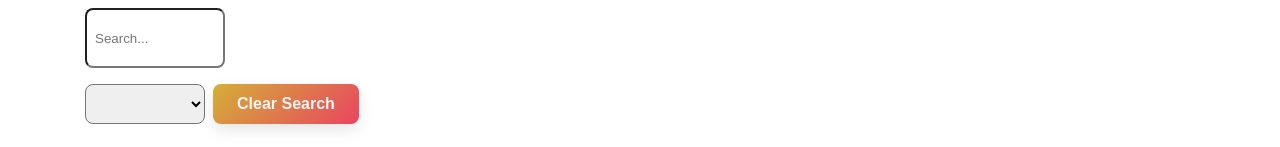
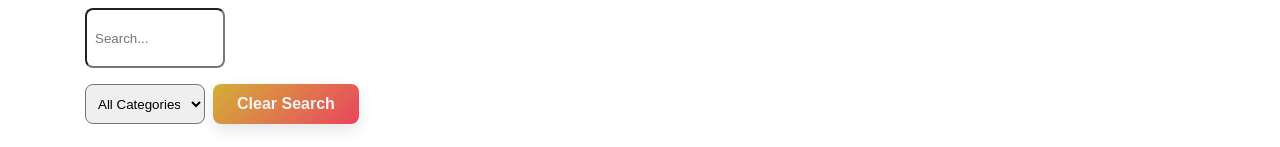
Before and after one commit to amgallo1213/LoveMenu, a React (Vite) app: page / in a window 1280 px wide. Shown: the top 147 px of the page. Built offline with nearby package versions, Linux system fonts and the light colour scheme.

Commit message:
updates to data file

```diff
--- a/src/data.js
+++ b/src/data.js
@@ -108,7 +108,7 @@ export const foods = [
         ],
         "allergens": "gluten, dairy, allium, capsaicin, eggs, garlic, citrus, mustard",
         "tableside": "Savory hush puppies with honey butter",
-        "notes": "8 per order"
+        "notes": "6-8 per order"
     },
     {
         "id": 5,
@@ -180,7 +180,7 @@ export const foods = [
     {
         "id": 7,
         "name": "Ruby Red & Golden Beet Salad",
-        "menuDescription": "apples, walnuts, herb-yogurt dressing , local greens, lemon gastrique",
+        "menuDescription": "apples, walnuts, herb-yogurt dressing, local greens, lemon gastrique",
         "meal": [
             ["brunch, "],
             ["lunch, "],
@@ -206,7 +206,7 @@ export const foods = [
         ],
         "allergens": "allium, garlic (herb yogurt), alcohol, vinegar, citrus, nuts, capsaicin",
         "tableside": "Our ruby and golden beet salad with apples, toasted walnuts on a bed of herb-yogurt dressing",
-        "notes": "red wine and white wine vinegar bring a tartness to the beats, while the herb yogurt provides a creamy base to mellow out the sharper flavors of the vegetables."
+        "notes": "roasted earthy beets mixed with shaved fennel and apple slices, while the herb yogurt provides a creamy base to mellow out the sharper flavors of the vegetables."
     },
     {
         "id": 8,
@@ -215,6 +215,7 @@ export const foods = [
         "meal": [
             ["brunch, "],
             ["lunch"],
+            ["dinner"],
         ],
         "category": "appetizer",
         "components": [
@@ -245,7 +246,7 @@ export const foods = [
                 " shrimp sauce : heavy cream, tomato paste, water, shrimp shells (for stock), butter, garlic, shallot, celery, cubanelle, red bell pepper, scallions, white wine, chili suace, tabasco, black & white peppercorns, Aleppo, mace, red chili flake, cumin, fennel seed, thyme, dehydrated onion, paprika, vinegar "
             ],
             [
-                " Build : Four U12 shrimp served on top of house grits, with fried shishitos and shallots smothered in our shrimp sauce. Garnished with red mustard frill micro greens."
+                " Build : Six U12 shrimp served on top of house grits, with fried shishitos and shallots smothered in our shrimp sauce. Garnished with red mustard frill micro greens."
             ],
         ],
         "allergens": "shellfish, dairy, alcohol, allium, garlic (shrimp sauce), capsaicin, Capsicum, nightshade, tomato",
@@ -369,7 +370,7 @@ export const foods = [
             ["lunch, "],
             ["dinner"]
         ],
-        "category": "brunch/lunch/dinner",
+        "category": "dinner entree",
         "components": [
             [
                 " Build : Six ricotta ravioli, parm stock (contains allium), grated parm, butter "
@@ -391,7 +392,8 @@ export const foods = [
             ],
         ],
         "allergens": "allium, garlic, nightshades, gluten, dairy, corn, vinegar, alcohol, citrus, honey, piperine (peppercorn breadcrumb)",
-        "tableside": "Housemade ricotta ravioli, sweet corn saute, fresh basil sauce, and breadcrumbs"
+        "tableside": "Housemade ricotta ravioli, sweet corn saute, fresh basil sauce, and breadcrumbs",
+        "notes" : "also served as an entree at lunch and brunch"
     },
     {
         "id": 15,
@@ -402,7 +404,7 @@ export const foods = [
             ["lunch, "],
             ["dinner"]
         ],
-        "category": "brunch/lunch/dinner",
+        "category": "appetizer",
         "components": [
             [
                 " Build : Risotto, cauliflower, parm stock, truffle butter, grated parm, creme fraiche, salt, lemon "
@@ -419,7 +421,7 @@ export const foods = [
         ],
         "allergens": "Allium, dairy, alcohol, nuts, mustard, citrus, soy",
         "tableside": "Our truffle infused fall risotto with brandied butternut squash and pears, garnished with hazelnut, rosemary and chives",
-        "notes": "rich, savory, umami, fall flavors"
+        "notes": "rich, savory, umami, fall flavors. also served as an entree at lunch and brunch."
     },
     {
         "id": 16,
@@ -486,7 +488,7 @@ export const foods = [
                 " Long Hot Aioli : mayo, white wine vin, black pepper, salt, confit garlic, roasted long hots/pickled long hots "
             ],
             [
-                " Build : sesame seed bun, long hot aioli, burger patty, fried onions, pimento cheese "
+                " Build : sesame seed bun, long hot aioli, burger patty, fried onions, ciioer sharp cheddar cheese "
             ],
         ],
         "allergens": "dairy, gluten, allium, garlic, capsicum, capsaicin, canola oil, vinegar, mustard, egg, soy, nightshade",
@@ -539,7 +541,7 @@ export const foods = [
                 " Build : crumbled feta, pickled basil, picked dill, cherry tomatoes, Aleppo, chives, dry oregano "
             ],
             [
-                " Oregano Red Wine Vinaigrette : red wine vinegar, blended oil, sugar, whole black peppercorn, fennel seed, chili powder, oregano, thyme, xanthan "
+                " Oregano Red Wine Vinaigrette : red wine vinegar, blended oil, sugar, whole black peppercorn, fennel seed, chili powder, oregano, thyme, xantham "
             ],
             [
                 " Red Wine Pickled Red Onion : red wine vin, white wine vin, sugar, water, fennel seed, chili flake, thyme, oregano, garlic, salt, canola oil "
@@ -807,7 +809,7 @@ export const foods = [
                 " garnishes : toast, wine soaked raisins, spiced pepitas, candied pecans, cornichons, seasonal fruit, rosemary "
             ]
         ],
-        "allergens": "nuts, citrus (lemon in goat cheese), alcohol, gluten, ",
+        "allergens": "nuts, citrus (lemon in goat cheese), alcohol, gluten, allium (cornichon) ",
         "tableside": "",
         "notes": "1 oz portions of each cheese, nothing too adventurous, can switch out blue cheese if asked"
     },
@@ -867,39 +869,6 @@ export const foods = [
         "notes": ""
     },
     {
-        "id": 32,
-        "name": "Handmade Ricotta Ravioli",
-        "menuDescription": "sweet summer corn saute, fresh basil sauce and peppercorn breadcrumbs",
-        "meal": [
-            ["brunch, "],
-            ["lunch, "],
-            ["dinner"]
-        ],
-        "category": "brunch/lunch/dinner",
-        "components": [
-            [
-                " ricotta ravioli : 6 per order, parm stock (contains allium), grated parm, butter "
-            ],
-            [
-                " corn thyme beurre blanc : corn, parm stock, thyme, beurre blanc, white wine, cornstarch, butter, parmesan, lemon juice, salt "
-            ],
-            [
-                " basil arugula pistou : basil, arugula, roasted garlic, xanthan gum, EVOO, grated parm, salt, honey, lemon zest "
-            ],
-            ,
-            [
-                " slow roasted cherry tomatoes : cherry tomatoes, thyme, oregano, roasted garlic, sherry vinegar, fennel, EVOO, sugar, salt, black pepper "
-            ],
-            ,
-            [
-                " garlic black pepper breadcrumbs : ciabatta croutons, garlic oil, black pepper, salt "
-            ],
-        ],
-        "allergens": "allium, garlic, nightshade, gluten, diary, corn, vinegar, alcohol, citrus, honey, piperine",
-        "tableside": "house made ricotta ravioli, sweet corn saute, fresh basil sauce and breadcrumbs",
-        "notes": ""
-    },
-    {
         "id": 33,
         "name": "Shrimp & Scallop Spaghetti",
         "menuDescription": "lemon butter, grilled artichoke hearts, capers, herbs and parmesan frico",
@@ -954,7 +923,7 @@ export const foods = [
                 " sugo sauce : tomato paste, dry white wine, heavy cream, short rib braising liquid, canned tomtaotes, citrus (lemon juice - can be omitted) "
             ],
             [
-                " fried onions : battered with flour, ssemonlin, salt, cumin, coriander, rice flour and mustard powder "
+                " fried onions : battered with flour, semonlina, salt, cumin, coriander, rice flour and mustard powder "
             ],
             [
                 " garnish : chives, fresh basil, grated parm, fried onions "
@@ -980,11 +949,17 @@ export const foods = [
                 " Green Apple Parsnip Soubise: Spanish onions, green apples, parsnips, blended oil, apple cider vinegar, Light brown sugar, garlic cloves, white peppercorns, mustard seeds, sachet, rosemary, thyme "
             ],
             [
-                " Cider Mustard Bourbon Glaze: Apple cider vinegar, apple cider, bourbon, mustard powder, pickled mustard seeds, ginger, rosemary, butter ",
-                " Pork Brine: salt, garlic, onion, mustard powder, rosemary, thyme, lemon peel, fennel seed, coriander, honey, Worcestershire ",
-                " Pork Cutlet Marinade: Dijon mustard, honey, blended oil. Salt, lemon juice/zest, Worcestershire, black pepper, confit garlic, rosemary",
+                " Cider Mustard Bourbon Glaze: Apple cider vinegar, apple cider, bourbon, mustard powder, pickled mustard seeds, ginger, rosemary, butter "
+            ],
+            [
+                " Pork Brine: salt, garlic, onion, mustard powder, rosemary, thyme, lemon peel, fennel seed, coriander, honey, Worcestershire "
+            ],
+            [
+                " Pork Cutlet Marinade: Dijon mustard, honey, blended oil. Salt, lemon juice/zest, Worcestershire, black pepper, confit garlic, rosemary"
+            ],
+            [
                 "Spiced Sweet Roasted Potatoes: sweet potatoes, blackening seasoning, olive oil, salt"
-            ],
+            ]
         ],
         "allergens": "Fin fish (Worcestershire), apple, allium, citrus, mustard, pepper, capsaicin (blackening seasoning on sweet potatoes), Dairy (removable), Alcohol (removable).",
         "tableside": "Our bourbon cider glazed pork chop with roasted sweet potatoes and seared apples",
@@ -1025,7 +1000,7 @@ export const foods = [
                 " cornbread : AP flour, cornmeal, sugar, light brown sugar, baking powder, baking soda, kosher salt, milk, drawn butter, eggs, blended oil, roasted garlic bulb "
             ],
             [
-                " garnish : slated honey butter"
+                " garnish : salted honey butter"
             ],
         ],
         "allergens": "gluten, dairy, allium, eggs, canola oil, garlic",
@@ -1221,7 +1196,7 @@ export const foods = [
         "category": "cocktails",
         "components": [
             [
-                " blueberry hibiscus tea, simple syrup, lime juice, fever tree sparkling grapefruit "
+                " alpine tea, simple syrup, lime juice, fever tree sparkling grapefruit "
             ],
             [
                 " garnish : lime, rosemary sprig "
@@ -1408,9 +1383,6 @@ export const foods = [
             [
                 " pale golden hue & a crisp clean finish "
             ],
-            [
-                " : "
-            ],
         ],
         "allergens": "",
         "tableside": "",
@@ -1477,9 +1449,6 @@ export const foods = [
             [
                 " brewed with 5 northwest hops, approachable bitterness with a balanced malt body. 65 calories "
             ],
-            [
-                " : "
-            ],
         ],
         "allergens": "",
         "tableside": "",
@@ -1541,7 +1510,7 @@ export const foods = [
             ["lunch, "],
             ["dinner"]
         ],
-        "category": "wine",
+        "category": "glass wine",
         "components": [
             [
                 " xarel-lo, macabeo, parellada "
@@ -1563,7 +1532,7 @@ export const foods = [
             ["lunch, "],
             ["dinner"]
         ],
-        "category": "wine",
+        "category": "glass wine",
         "components": [
             [
                 " 90% glera, 10% pinot noir "
@@ -1585,7 +1554,7 @@ export const foods = [
             ["lunch, "],
             ["dinner"]
         ],
-        "category": "wine",
+        "category": "glass wine",
         "components": [
             [
                 " lemon, lime zest, peach, floral, very crisp and bright "
@@ -1604,7 +1573,7 @@ export const foods = [
             ["lunch, "],
             ["dinner"]
         ],
-        "category": "wine",
+        "category": "glass wine",
         "components": [
             [
                 " elegent and restrained. grassy traditional NZ sauv blanc but less aggressive. rounder and richer in flavor than most. "
@@ -1623,7 +1592,7 @@ export const foods = [
             ["lunch, "],
             ["dinner"]
         ],
-        "category": "wine",
+        "category": "glass wine",
         "components": [
             [
                 " crisp minerality while maintaining a medium body, a fair bit of saltiness, finish of white-pulp fruit "
@@ -1648,7 +1617,7 @@ export const foods = [
             ["lunch, "],
             ["dinner"]
         ],
-        "category": "wine",
+        "category": "glass wine",
         "components": [
             [
                 " 5 month aged in stainless steel tanks. no barrel aging. nose has hints of white fleshed fruit and citrus. fresh and fruity on the palate wiht a salty finish. good acidity and minerality. "
@@ -1673,7 +1642,7 @@ export const foods = [
             ["lunch, "],
             ["dinner"]
         ],
-        "category": "wine",
+        "category": "glass wine",
         "components": [
             [
                 " elegant and vibrant profile with a ruby red hue. "
@@ -1695,7 +1664,7 @@ export const foods = [
             ["lunch, "],
             ["dinner"]
         ],
-        "category": "wine",
+        "category": "glass wine",
         "components": [
             [
                 " fruit forward and savory sensation "
@@ -1711,16 +1680,16 @@ export const foods = [
     {
         "id": 67,
         "name": "Astica Malbec",
-        "menuDescription": "Cuyo, Argentina - 2024",
-        "meal": [
-            ["brunch, "],
-            ["lunch, "],
-            ["dinner"]
-        ],
-        "category": "wine",
-        "components": [
-            [
-                " fresh ripe berry, black and green pepper, lackinv in oak, with soft subtle tannins and a medium body "
+        "menuDescription": "Mendoza, Argentina - 2024",
+        "meal": [
+            ["brunch, "],
+            ["lunch, "],
+            ["dinner"]
+        ],
+        "category": "glass wine",
+        "components": [
+            [
+                " fresh ripe berry, black and green pepper, lacking in oak, with soft subtle tannins and a medium body "
             ],
         ],
         "allergens": "",
@@ -1736,7 +1705,7 @@ export const foods = [
             ["lunch, "],
             ["dinner"]
         ],
-        "category": "wine",
+        "category": "glass wine",
         "components": [
             [
                 " temperature-controlled fermentation in steel. aged on fine lees for 6 months before bottling. "
@@ -1761,7 +1730,7 @@ export const foods = [
             ["lunch, "],
             ["dinner"]
         ],
-        "category": "",
+        "category": "glass wine",
         "components": [
             [
                 " a fruit driven rosé with great complexity that will stand up to a variety of foods.  "
```
